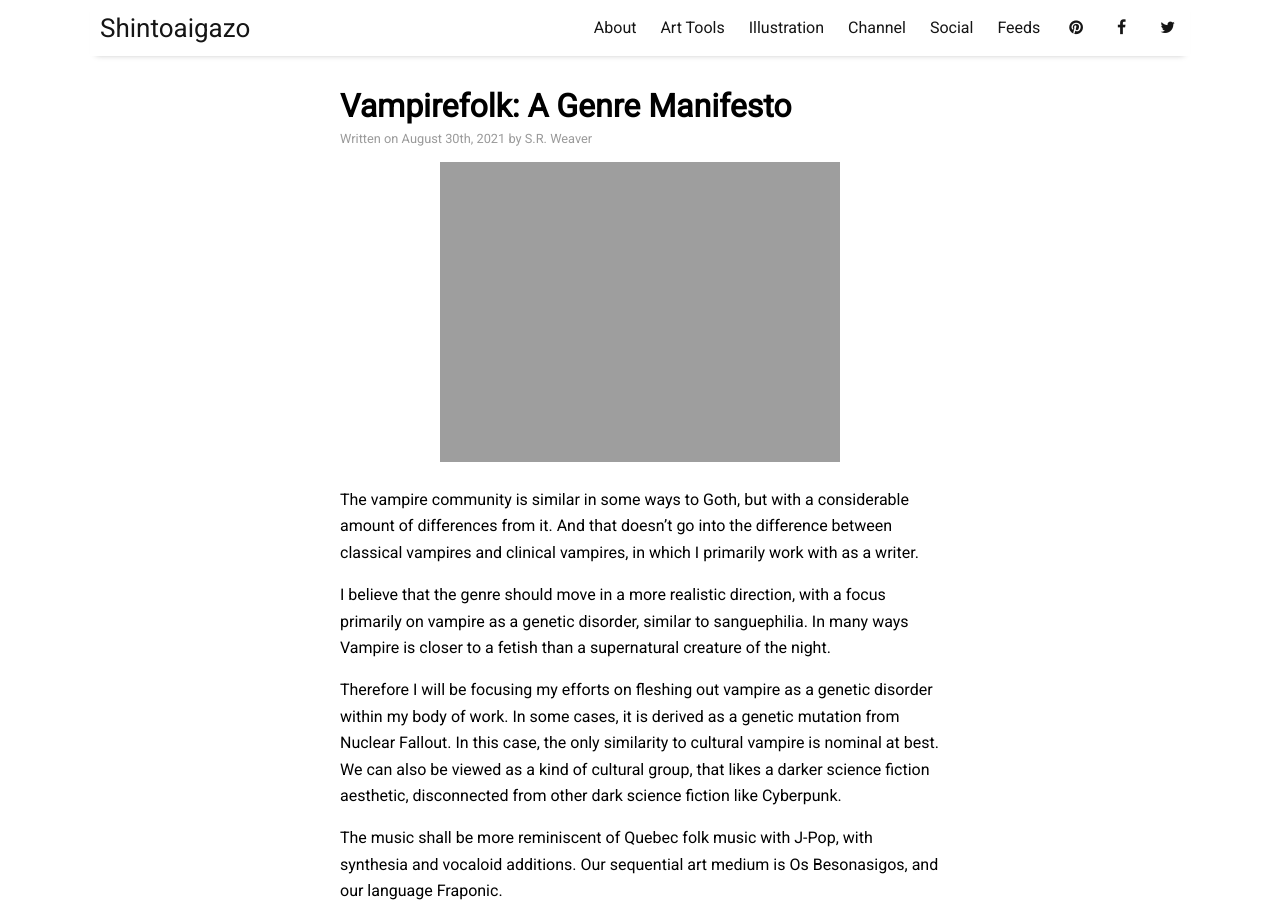
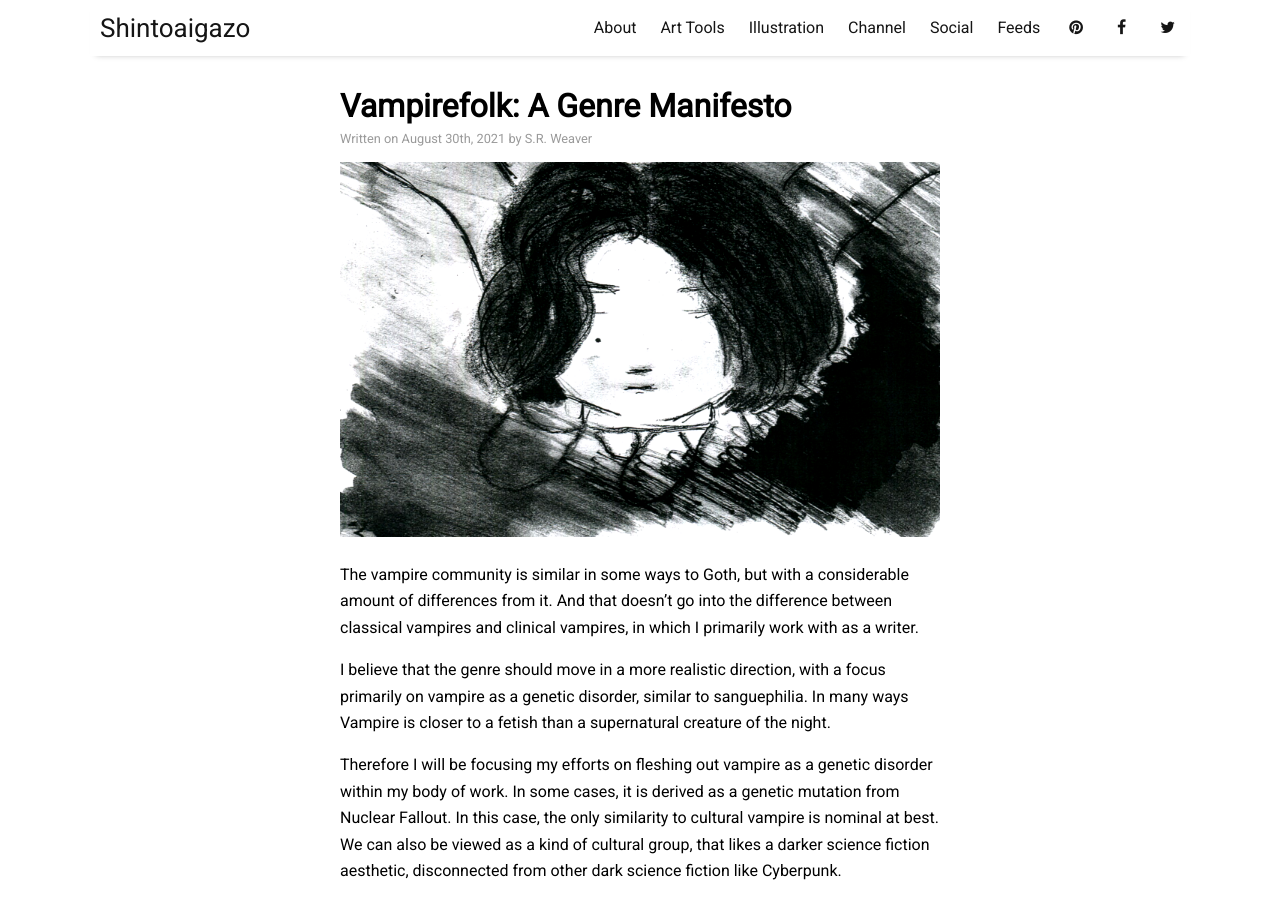
Before and after one commit to LWFlouisa/Portfolio, a Jekyll site: the page built from _posts/2021-08-30-thevampirefolkmanifesto.md, in a window 1280 px wide and 900 px high. Built offline with Jekyll 4.4.1, drawn with Linux system fonts in a browser that asks for light colours; nearby versions of some CDN libraries.

Commit message:
Update 2021-08-30-thevampirefolkmanifesto.md

```diff
--- a/_posts/2021-08-30-thevampirefolkmanifesto.md
+++ b/_posts/2021-08-30-thevampirefolkmanifesto.md
@@ -3,7 +3,7 @@ layout: post
 title: "Vampirefolk: A Genre Manifesto"
 author: "S.R. Weaver"
 tags: mediums inks artsupplies besonasige
-image: 20210925_005113.jpg
+image: uploadedfairy.png
 ---
 The vampire community is similar in some ways to Goth, but with a considerable amount of differences from it. And that doesn’t go into the difference between classical vampires and clinical vampires, in which I primarily work with as a writer.
 
```
